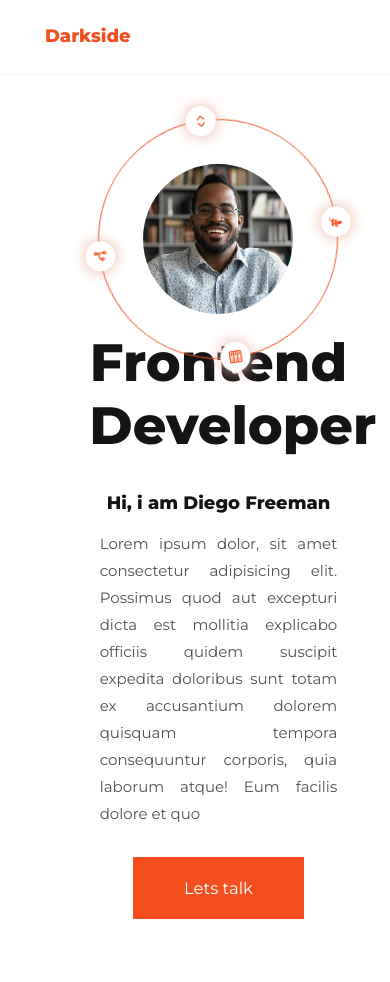
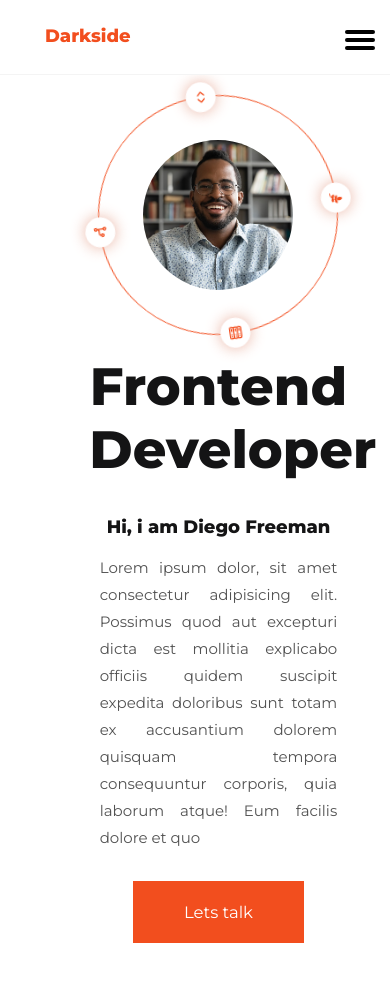
Before and after one commit to Diegofreema/Diego, a plain HTML site: page index.html in a window 390 px wide. Shown: the top 982 px of the page. Drawn offline with nearby package versions, Linux system fonts and the light colour scheme.

Commit message:
Update style.css

```diff
--- a/css/style.css
+++ b/css/style.css
@@ -1458,3 +1458,104 @@ section.services .container{
 
 }
 }
+
+@media (max-width: 724px) {
+    .menu-con{
+        display: block;
+        cursor: pointer;
+        z-index: 5;
+        left: 42rem;
+        top: 2.5rem;
+
+    }
+}
+@media (max-width: 543px) {
+    .menu-con{
+        display: block;
+        cursor: pointer;
+        z-index: 5;
+        left: 32rem !important;
+        top: 2.5rem;
+
+    }
+}
+@media (max-width: 512px) {
+    .menu-con{
+        display: block;
+        cursor: pointer;
+        z-index: 5;
+        left: 30rem !important;
+        top: 2.5rem;
+
+    }
+}
+@media (max-width: 500px) {
+    .menu-con{
+        display: block;
+        cursor: pointer;
+        z-index: 5;
+        left: 28rem !important;
+        top: 2.5rem;
+
+    }
+    section.landing .container .profile-area{
+        margin-bottom: 7rem;
+    }
+}
+@media (max-width: 450px) {
+    .menu-con{
+        display: block;
+        cursor: pointer;
+        z-index: 5;
+        left: 25rem !important;
+        top: 2.5rem;
+
+    }
+}
+@media (max-width: 406px) {
+    .menu-con{
+        display: block;
+        cursor: pointer;
+        z-index: 5;
+        left: 23rem !important;
+        top: 2.5rem;
+
+    }
+}
+
+@media (max-width: 380px) {
+    section.landing .container{
+        width: 100vw;
+        left: 0;
+
+    }
+    section.landing .container .profile-area{
+        margin-bottom: 7rem;
+        width: 100%;
+    }
+    .outer-circle{
+        width: 10rem;
+        height: 10rem;
+    }
+    section.services .container{
+        grid-template-columns: 1fr;
+    }
+
+}
+@media (max-width: 368px) {
+    .menu-con{
+        display: block;
+        cursor: pointer;
+        z-index: 5;
+        left: 20rem !important;
+        top: 2.5rem;
+
+    }
+    section.services .container{
+        grid-template-columns: 1fr;
+    }
+    .con h4,
+    .con h1{
+        font-size: 90%;
+    }
+}
```
